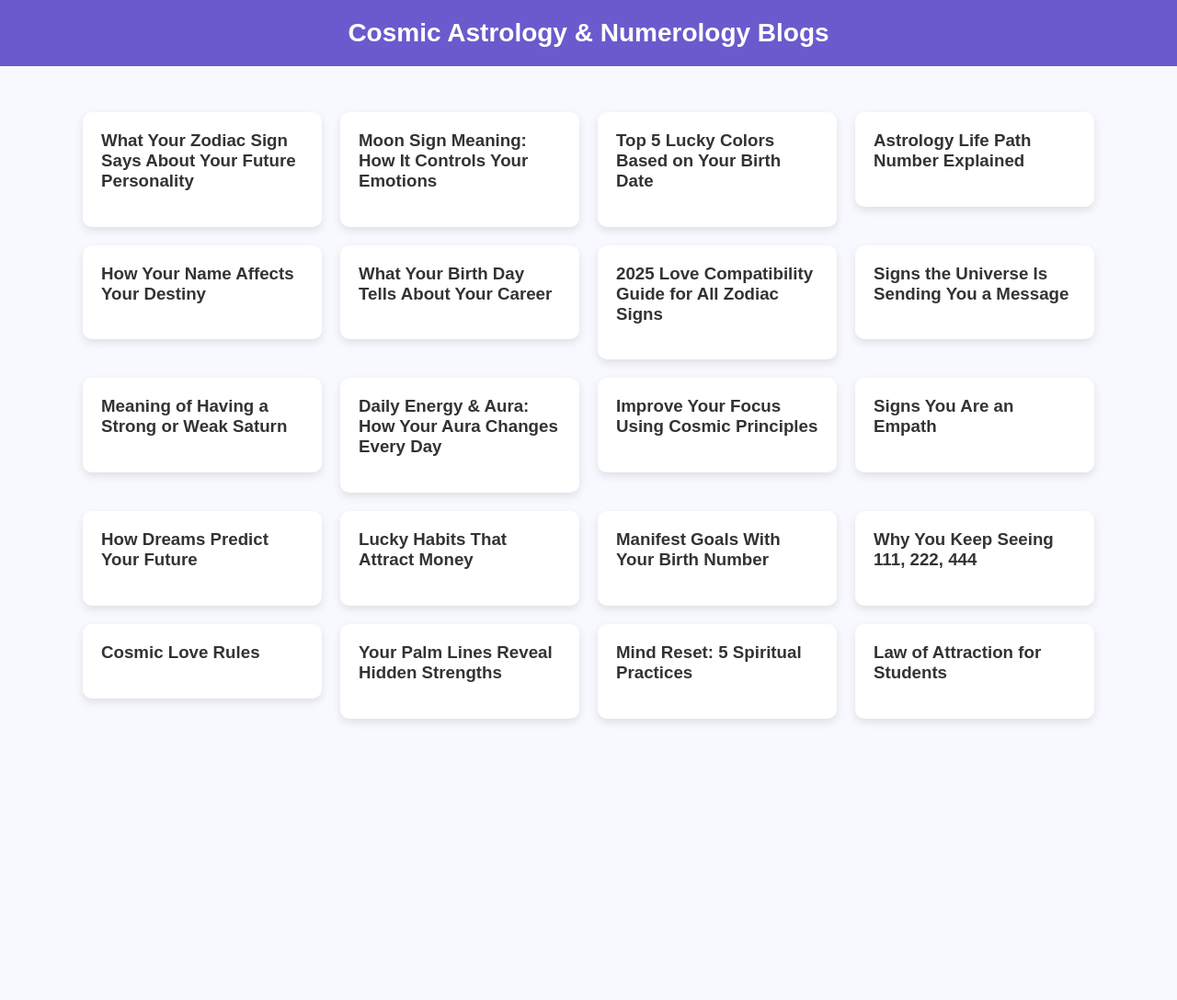
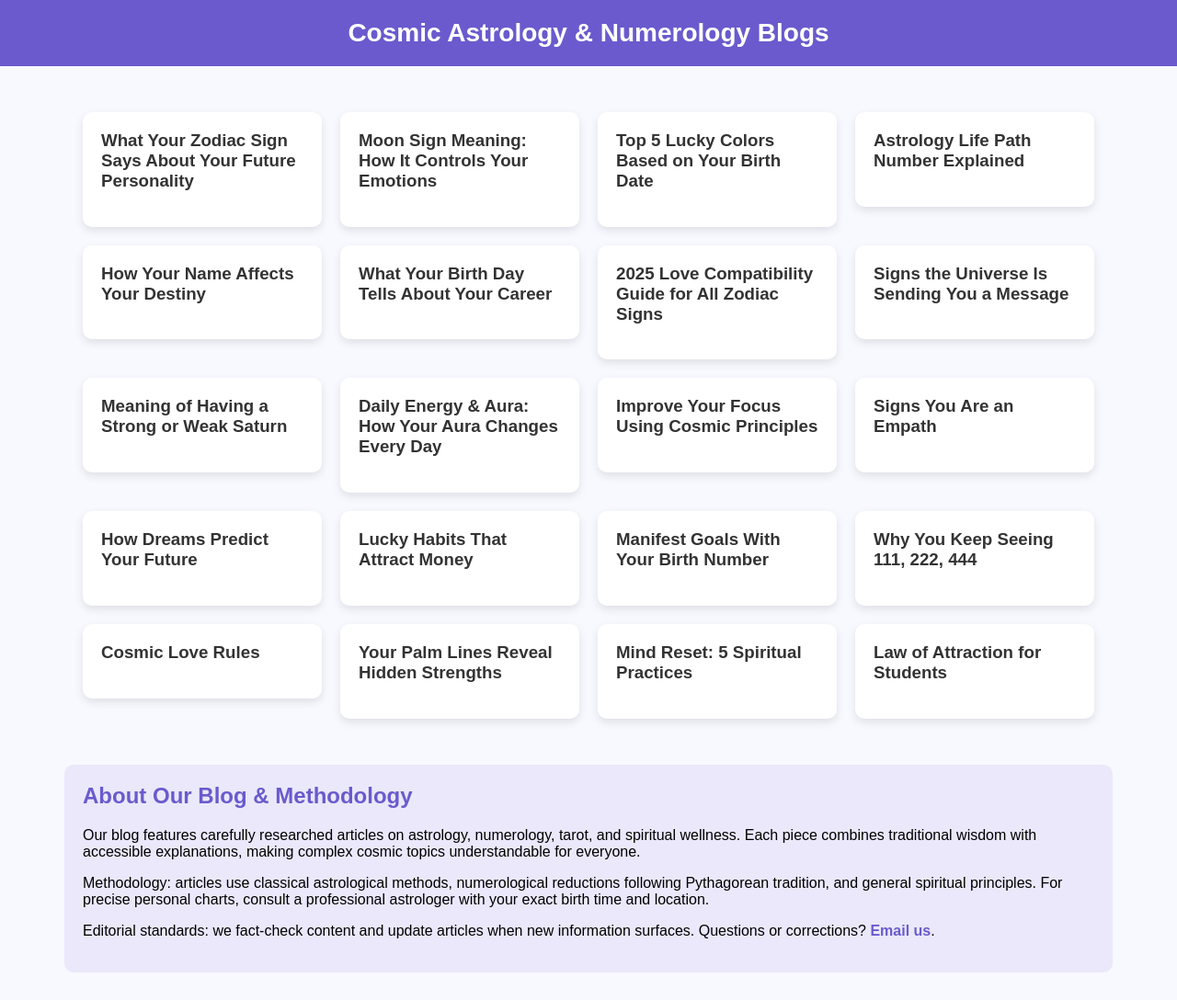
Before and after one commit to shivam311-bit/PPF-Astro-Website, a plain HTML site: page blog.html in a window 1280 px wide. Shown: the whole page at 92% size. Before the commit the page ends 832 px from the top, so only its background shows below. Drawn offline with Linux system fonts and the light colour scheme.

Commit message:
Add About section to blog.html
Added an 'About Our Blog & Methodology' section with details on content focus, methodology, and editorial standards.

```diff
--- a/blog.html
+++ b/blog.html
@@ -95,5 +95,21 @@
     </div>
 </div>
 
+<div class="container" style="background:rgba(106,90,205,0.1);border-radius:10px;padding:20px;margin-top:20px">
+  <h2 style="color:#6a5acd;margin-top:0">About Our Blog & Methodology</h2>
+  <p>
+    Our blog features carefully researched articles on astrology, numerology, tarot, and spiritual wellness. Each piece
+    combines traditional wisdom with accessible explanations, making complex cosmic topics understandable for everyone.
+  </p>
+  <p>
+    Methodology: articles use classical astrological methods, numerological reductions following Pythagorean tradition, and
+    general spiritual principles. For precise personal charts, consult a professional astrologer with your exact birth time and location.
+  </p>
+  <p>
+    Editorial standards: we fact-check content and update articles when new information surfaces. Questions or corrections?
+    <a href="mailto:stha85620@gmail.com" style="color:#6a5acd;font-weight:600">Email us</a>.
+  </p>
+</div>
+
 </body>
 </html>
```
